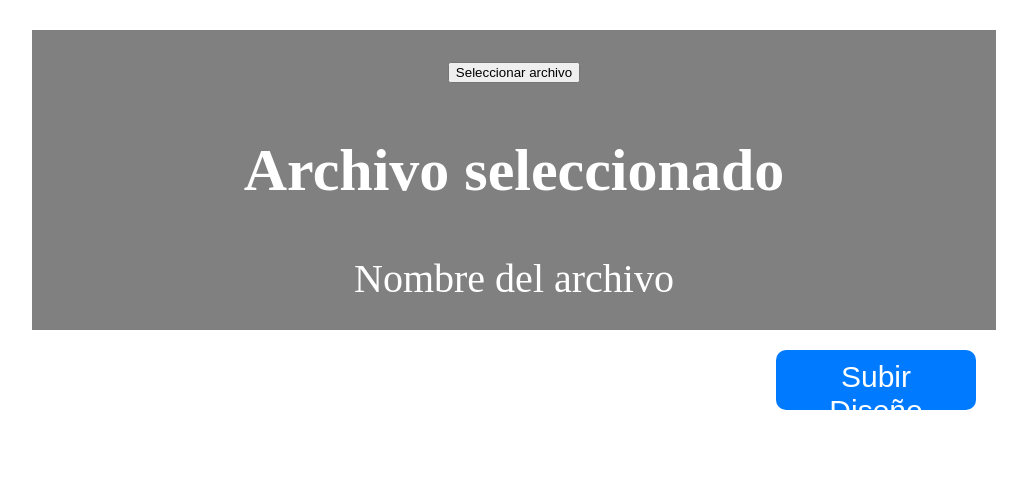
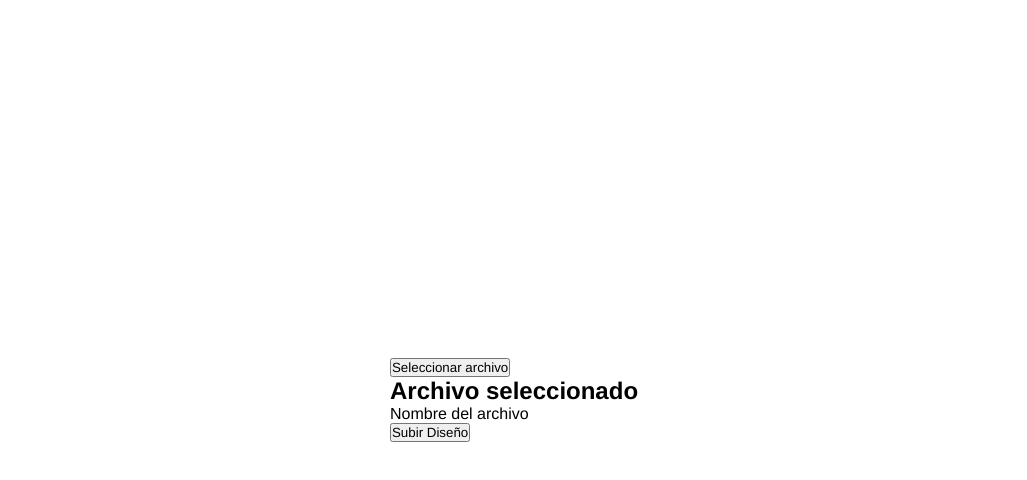
Before and after one commit to Orhugo/Front-Eco3DPrint, a React app: page / in a window 1280 px wide. Shown: the top 480 px of the page, without its empty margins (126-1153 px from the left). Built offline with nearby package versions, Linux system fonts and the light colour scheme; the HTML template or start-up script is replaced by a standard one.

Commit message:
Auto stash before merge of "Hugo" and "origin/Hugo"

```diff
--- a/package.json
+++ b/package.json
@@ -12,6 +12,10 @@
   },
   "dependencies": {
     "axios": "^1.5.1",
+    "@emotion/react": "^11.11.1",
+    "@emotion/styled": "^11.11.0",
+    "@fontsource/roboto": "^5.0.8",
+    "@mui/material": "^5.14.12",
     "gh-pages": "^6.0.0",
     "react": "^18.2.0",
     "react-dom": "^18.2.0"
--- a/src/styles/SubirArchivo.css
+++ b/src/styles/SubirArchivo.css
@@ -1,4 +1,29 @@
-.container {
+*{
+  margin: 0;
+  padding: 0;
+  box-sizing: border-box;
+  font-family: "Helvetica Neue", Helvetica, Arial, sans-serif;
+}
+
+body{
+  display: flex;
+  align-items: center;
+  justify-content: center;
+  min-height: 100vh
+}
+
+.drag-area{
+  border: 5px dashed #797979;
+  height: 500px;
+  width: 700px;
+  border-radius: 5px;
+  display: flex;
+  align-items: center;
+  justify-content: center;
+  flex-direction: column;
+}
+
+/* .container {
   margin: 30px 150px;
 }
 
@@ -6,9 +31,9 @@
   width: 100%;
   height: 300px;
   background-color: gray;
-}
+} */
 
-.textoArchivo {
+/* .textoArchivo {
   color: white;
   text-align: center;
   padding-top: 1%;
@@ -22,16 +47,16 @@
   align-items: flex-end;
   padding-right: 20px;
   height: 100%;
-}
+} */
 
-.btnSubir {
+/* .btnSubir {
   height: 60px;
   width: 200px;
-  background-color: #007bff; /* Color de fondo del botón */
-  color: #fff; /* Color del texto del botón */
-  padding: 10px 20px; /* Ajusta el tamaño del botón */
+  background-color: #007bff;
+  color: #fff;
+  padding: 10px 20px;
   border: none;
   cursor: pointer;
   border-radius: 10px;
   font-size: 30px;
-}
+} */
```
Also changed, not shown: 1 other file (tests, documents, lock files or other folders).
